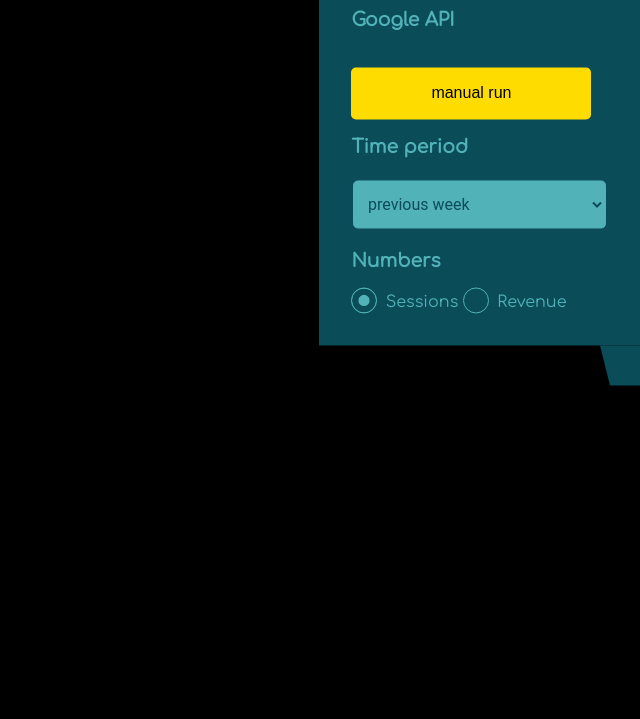
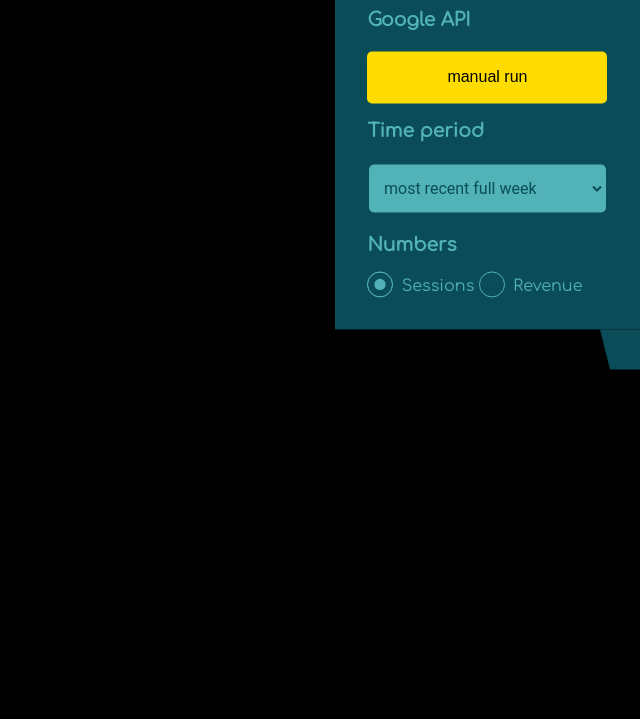
Before and after one commit to stendahls/device-lab, a website: page src/index.html in a window 1280 px wide. Shown: the part 81-800 px from the top of the page, without its empty margins (640-1280 px from the left). Drawn offline with nearby package versions, Linux system fonts and the light colour scheme; files that its build step writes are made by us from their sources; files whose address does not match are found by name.

Commit message:
retrieve: tidy offline/manual local storage mauls run use case

```diff
--- a/src/index.html
+++ b/src/index.html
@@ -75,7 +75,8 @@
         <h3>Google API</h3>
 
         <div id="my-signin2" data-onsuccess="retrieve.queryAllReports"></div>
-        <button class="control__manual" onclick="retrieve.queryAllReports()">manual run</button>
+        <button class="control__manual" onclick="retrieve.queryAllReports()" data-js-control-manual>manual run</button>
+        <div class="control__manual abcRioButtonBlue" style="display:none" data-js-control-none>no data or connection</div>
 
       </div>
 
@@ -84,14 +85,14 @@
         <h3>Time period</h3>
 
         <select data-js-control-time>
-          <option value="0">Previous week</option>
+          <option value="0">Most recent full week</option>
+          <option value="-1">The week 1 month ago</option>
+          <option value="-3">The week 3 months ago</option>
+          <option value="-6">The week 6 months ago</option>
+          <option value="-12">The week 12 months ago</option>
           <option value="week">This week so far</option>
           <option value="7days">Last seven days</option>
-          <option value="day">Today</option>
-          <option value="-1">Previous week - 1 month</option>
-          <option value="-3">Previous week - 3 months</option>
-          <option value="-6">Previous week - 6 months</option>
-          <option value="-12">Previous week - 12 months</option>
+          <option value="today">Today</option>
         </select>
 
       </div>
--- a/src/scss/modules/_control.scss
+++ b/src/scss/modules/_control.scss
@@ -39,7 +39,7 @@
     position: relative;
     z-index: 999;
     width: 240px;
-    margin: 1em 0;
+    margin: 0 0 1em;
     float:left;
     color: #000;
     border: none;
@@ -47,6 +47,7 @@
     font-size: 1em;
     line-height: 50px;
     border-radius: 5px;
+    text-align: center;
     .logged-in & {
       display: none;
     }
@@ -56,4 +57,5 @@
   color: #0B4C59 !important;
   background-color: #51B2B8 !important;
   border-radius: 5px !important;
+  margin-bottom: 1em;
 }
```
